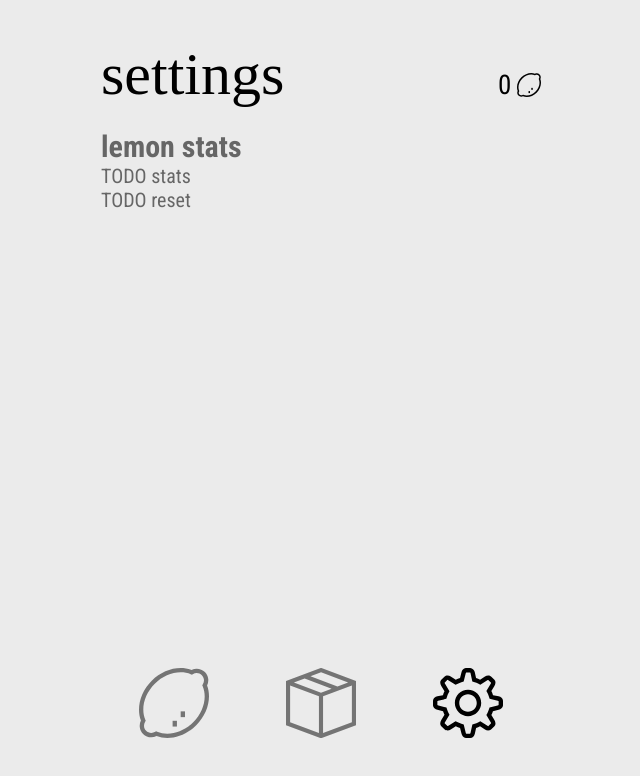
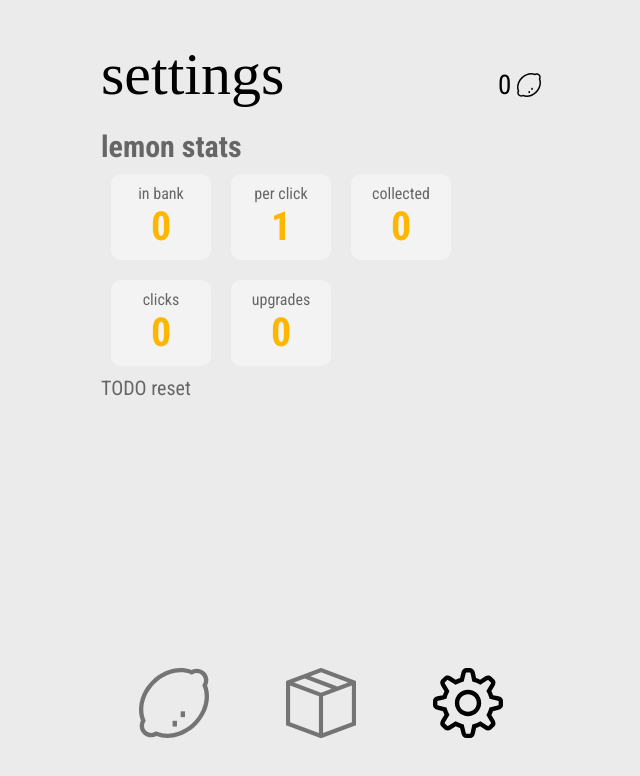
Before and after one commit to 4nsu/lemon-clicker, a React (Vite) app: page /settings in a window 1280 px wide. Shown: the top 776 px of the page, without its empty margins (319-959 px from the left). Built offline with nearby package versions, Linux system fonts and the light colour scheme; a web font is replaced by a local one.

Commit message:
lisää tilastoarvojen tulostuksen

```diff
--- a/src/App.jsx
+++ b/src/App.jsx
@@ -10,8 +10,18 @@
     // Luodaan tilamuuttuja, johon tallennetaan tuotelista.
     const [storeitems, setStoreitems] = useState(items);
 
+    // Esitellään pelin laskennalliset alkuarvot.
+    const initialstats = {
+        clicks: 0,
+        balance: 0,
+        increase: 1,
+        itemstobuy: 0,
+        upgrades: 0,
+        collected: 0
+    }
+
     // Luodaan tilamuuttuja, johon tallennetaan pelin laskennalliset tiedot.
-    const [stats, setStats] = useState({ clicks: 0, balance: 0, increase: 1, itemstobuy: 0 });
+    const [stats, setStats] = useState(initialstats);
 
     // Laskee niiden tuotteiden lkm, joiden ostamiseen on varaa
     const countBuyableItems = (items, balance) => {
@@ -32,6 +42,8 @@
         newstats.balance = round(newstats.balance + newstats.increase,1);
         // Lasketaan ostettavissa olevien tuotteiden lukumäärä
         newstats.itemstobuy = countBuyableItems(storeitems, newstats.balance)
+        // Kasvatetaan sitruunoiden keräysmäärää.
+        newstats.collected = round(newstats.collected + newstats.increase, 1)
         // Tallennetaan päivitetty stats-muuttuja.
         setStats(newstats);
     }
--- /dev/null
+++ b/src/components/Stat.jsx
@@ -0,0 +1,12 @@
+import shortenNumber from '../utils/shortenNumber'
+
+function Stat(props) {
+    return (
+        <div className='stat'>
+            <h3>{props.title}</h3>
+            <p>{shortenNumber(props.value)}</p>
+        </div>
+    )
+}
+
+export default Stat
--- a/src/pages/Settings.jsx
+++ b/src/pages/Settings.jsx
@@ -1,4 +1,5 @@
 import Header from "../components/Header";
+import Stat from "../components/Stat";
 
 function Settings(props) {
 
@@ -9,7 +10,11 @@
                 <div className="settings">
                     <h2>lemon stats</h2>
                     <div>
-                        TODO stats
+                        <Stat title='in bank' value={props.stats.balance} />
+                        <Stat title='per click' value={props.stats.increase} />
+                        <Stat title='collected' value={props.stats.collected} />
+                        <Stat title='clicks' value={props.stats.clicks} />
+                        <Stat title='upgrades' value={props.stats.upgrades} />
                     </div>
                 </div>
                 TODO reset
```
